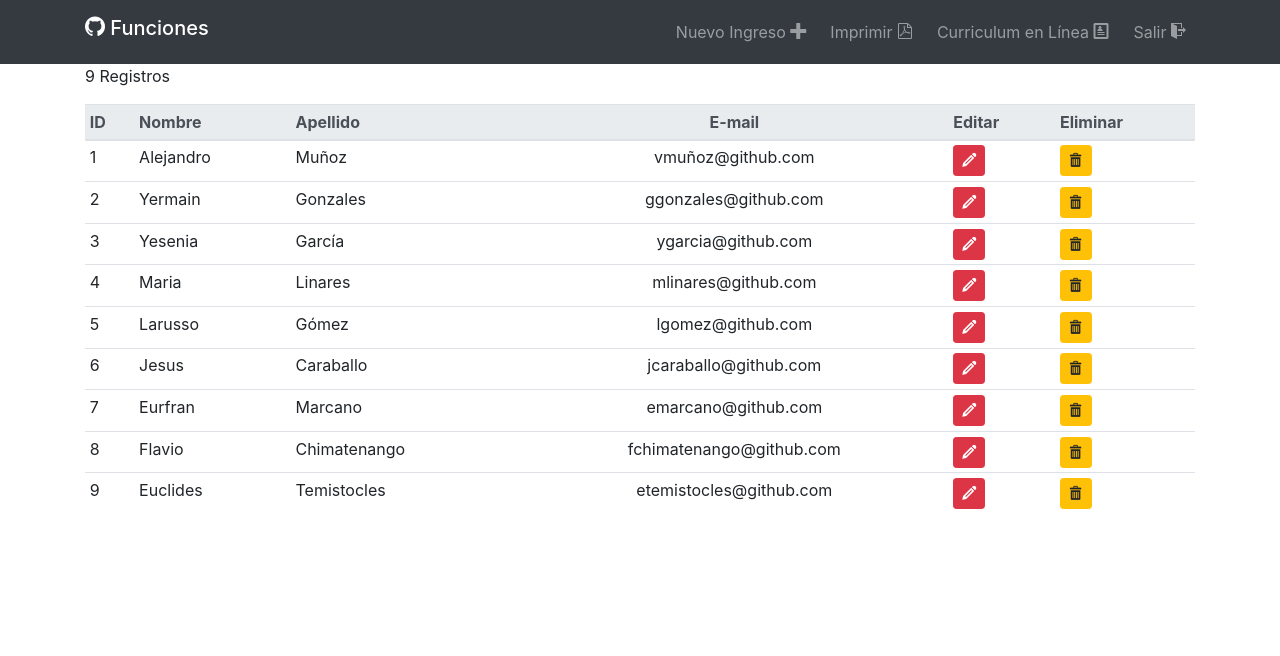
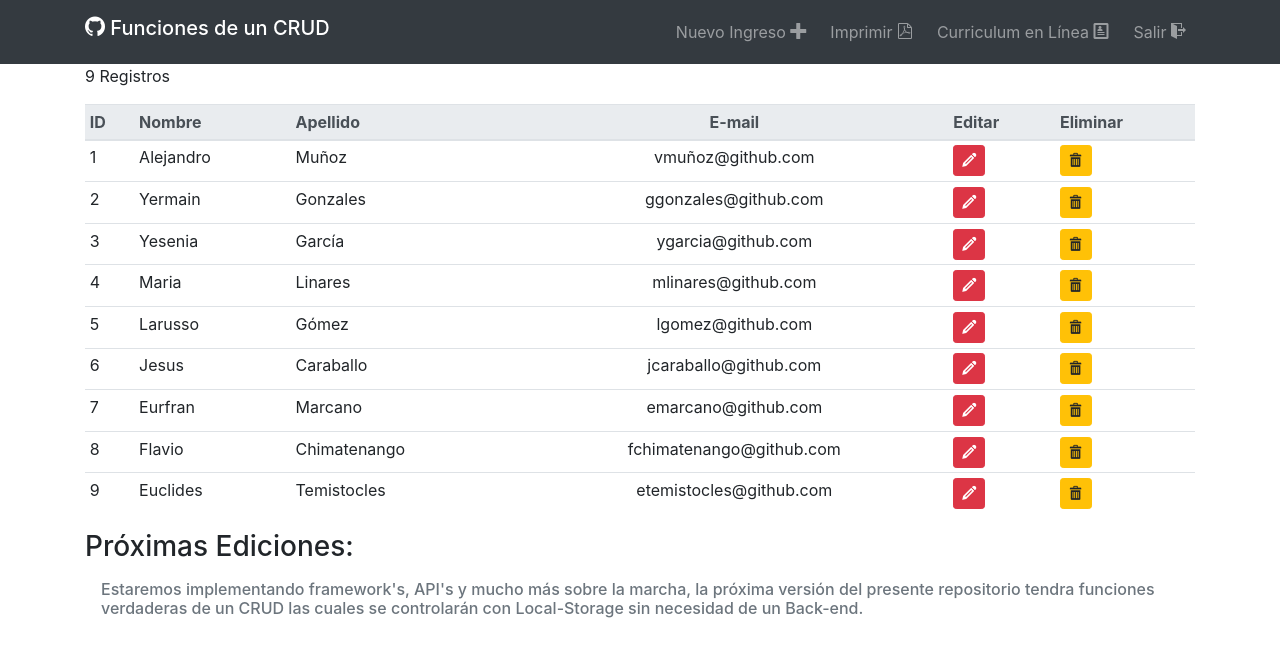
Before and after one commit to ID4099/id4099prueba1, a website: page index.html in a window 1280 px wide. Drawn offline with Linux system fonts and the light colour scheme; some packages are replaced by stand-ins of ours; a script that the page names is missing; files whose address does not match are found by name.

Commit message:
mensaje-prox

```diff
--- a/index.html
+++ b/index.html
@@ -22,7 +22,7 @@
   <nav class="navbar navbar-expand-lg navbar-dark bg-dark static-top">
     <div class="container">
 
-      <h4 class="navbar-brand"><span class="icon-github"></span> Funciones</h4>
+      <h4 class="navbar-brand"><span class="icon-github"></span> Funciones de un CRUD</h4>
 
       <button class="navbar-toggler" type="button" data-toggle="collapse" data-target="#navbarResponsive" aria-controls="navbarResponsive" aria-expanded="false" aria-label="Toggle navigation">
         <span class="navbar-toggler-icon"></span>
@@ -168,6 +168,14 @@
         </table>
       </div>
 
+      <h3>Próximas Ediciones:</h3>
+      <p>
+        <h6 class="text-muted ml-sm-3">
+          Estaremos implementando framework's, API's y mucho más sobre la marcha, la próxima versión del presente repositorio
+          tendra funciones verdaderas de un CRUD las cuales se controlarán con Local-Storage sin necesidad de un Back-end.
+        </h6>
+      </p>
+
     </div>
   </div>
 
```
